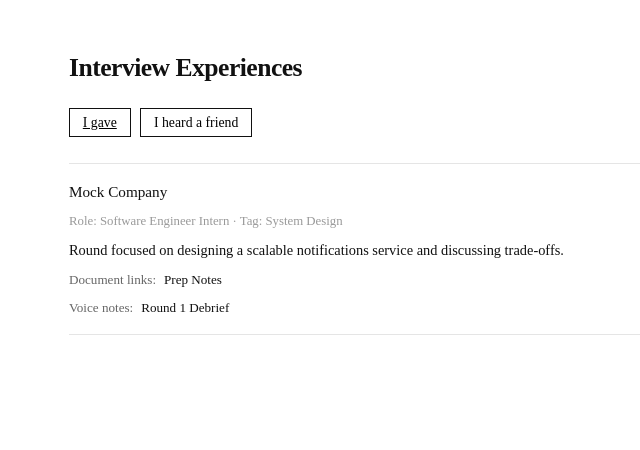
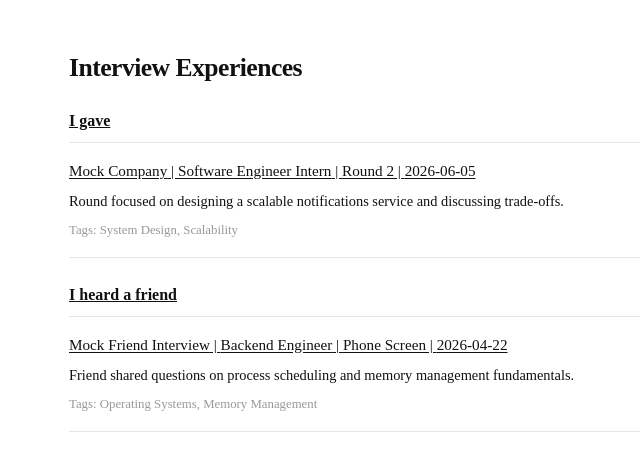
Before and after one commit to Asharma538/info, a React (Vite) app in the folder info/: page /posts in a window 1280 px wide. Shown: the top 450 px of the page, without its empty margins (255-895 px from the left). Built offline with nearby package versions, Linux system fonts and the light colour scheme; a web font is replaced by a local one.

Commit message:
feat: add interview post detail page and sectioned post listings

```diff
--- a/info/public/info.json
+++ b/info/public/info.json
@@ -3,7 +3,9 @@
     "iGave": [
       {
         "company": "Mock Company",
-        "tag": "System Design",
+        "tags": ["System Design", "Scalability"],
+        "round": "Round 2",
+        "date": "2026-06-05",
         "desc": "Round focused on designing a scalable notifications service and discussing trade-offs.",
         "role": "Software Engineer Intern",
         "documentLinks": [
@@ -23,7 +25,9 @@
     "iHeardAFriend": [
       {
         "company": "Mock Friend Interview",
-        "tag": "Operating Systems",
+        "tags": ["Operating Systems", "Memory Management"],
+        "round": "Phone Screen",
+        "date": "2026-04-22",
         "desc": "Friend shared questions on process scheduling and memory management fundamentals.",
         "role": "Backend Engineer",
         "documentLinks": [
--- a/info/src/App.css
+++ b/info/src/App.css
@@ -131,6 +131,17 @@ body, html, #root {
   flex-direction: column;
 }
 
+.posts-sections {
+  display: grid;
+  gap: 1.5rem;
+}
+
+.posts-section-title {
+  font-size: 1rem;
+  margin-bottom: 0.5rem;
+  text-decoration: underline;
+}
+
 .posts-tabs {
   display: flex;
   gap: 0.6rem;
@@ -168,6 +179,8 @@ body, html, #root {
 .post-title {
   font-size: 0.95rem;
   font-weight: 500;
+  text-decoration: underline;
+  text-underline-offset: 2px;
 }
 
 .post-meta {
@@ -175,9 +188,28 @@ body, html, #root {
   color: #999;
 }
 
+.post-meta-line {
+  font-size: 0.88rem;
+  margin-bottom: 0.6rem;
+}
+
+.post-category {
+  font-size: 0.8rem;
+  margin-bottom: 0.8rem;
+  text-decoration: underline;
+}
+
 .post-desc {
   margin: 0;
   font-size: 0.9rem;
+}
+
+.post-tags {
+  display: flex;
+  flex-wrap: wrap;
+  gap: 0.5rem;
+  margin: 1rem 0;
+  font-size: 0.82rem;
 }
 
 .post-links-group {
--- a/info/src/App.jsx
+++ b/info/src/App.jsx
@@ -1,5 +1,6 @@
 import { useEffect, useState } from 'react'
 import { Navigate, Route, Routes } from 'react-router-dom'
+import PostPage from './pages/PostPage'
 import Posts from './pages/Posts'
 import './App.css'
 
@@ -18,6 +19,7 @@ function App() {
     <Routes>
       <Route path="/" element={<Navigate to="/posts" replace />} />
       <Route path="/posts" element={<Posts interviews={info.interviews} />} />
+      <Route path="/posts/:category/:postIndex" element={<PostPage interviews={info.interviews} />} />
     </Routes>
   )
 }
--- /dev/null
+++ b/info/src/pages/PostPage.jsx
@@ -0,0 +1,67 @@
+import { Link, Navigate, useParams } from 'react-router-dom'
+
+const tabLabels = {
+  iGave: 'I gave',
+  iHeardAFriend: 'I heard a friend',
+}
+
+function getTags(post) {
+  if (Array.isArray(post?.tags)) return post.tags
+  return post?.tag ? [post.tag] : []
+}
+
+export default function PostPage({ interviews = {} }) {
+  const { category, postIndex } = useParams()
+  const posts = interviews[category] || []
+  const post = posts[Number(postIndex)]
+
+  if (!post) {
+    return <Navigate to="/posts" replace />
+  }
+
+  const tags = getTags(post)
+
+  return (
+    <div className="posts-page">
+      <header className="posts-header">
+        <Link to="/posts" className="back-link">
+          ← Back
+        </Link>
+        <h1>{post.company}</h1>
+      </header>
+
+      <p className="post-meta-line">
+        {post.company} | {post.role} | {post.round} | {post.date}
+      </p>
+      <p className="post-category">{tabLabels[category] || category}</p>
+      <p className="post-desc">{post.desc}</p>
+
+      <div className="post-tags">
+        <span className="post-links-label">Tags:</span>
+        {tags.length ? tags.map((tag) => <span key={tag}>{tag}</span>) : <span className="post-empty">None yet</span>}
+      </div>
+
+      <div className="post-links-group">
+        <span className="post-links-label">Document links:</span>
+        {(post.documentLinks || []).map((link) => (
+          <a key={`${link.text}-${link.url}`} href={link.url} target="_blank" rel="noopener noreferrer">
+            {link.text}
+          </a>
+        ))}
+      </div>
+
+      <div className="post-links-group">
+        <span className="post-links-label">Voice notes:</span>
+        {(post.voiceNotes || []).length ? (
+          (post.voiceNotes || []).map((note) => (
+            <a key={`${note.text}-${note.url}`} href={note.url} target="_blank" rel="noopener noreferrer">
+              {note.text}
+            </a>
+          ))
+        ) : (
+          <span className="post-empty">None yet</span>
+        )}
+      </div>
+    </div>
+  )
+}
--- a/info/src/pages/Posts.jsx
+++ b/info/src/pages/Posts.jsx
@@ -1,69 +1,45 @@
-import { useMemo, useState } from 'react'
+import { Link } from 'react-router-dom'
 
 const tabs = [
   { key: 'iGave', label: 'I gave' },
   { key: 'iHeardAFriend', label: 'I heard a friend' },
 ]
 
+function getTags(interview) {
+  if (Array.isArray(interview?.tags)) return interview.tags
+  return interview?.tag ? [interview.tag] : []
+}
+
 export default function Posts({ interviews = {} }) {
-  const [activeTab, setActiveTab] = useState('iGave')
-
-  const activeInterviews = useMemo(() => interviews[activeTab] || [], [interviews, activeTab])
-
   return (
     <div className="posts-page">
       <header className="posts-header">
         <h1>Interview Experiences</h1>
       </header>
 
-      <div className="posts-tabs" role="tablist" aria-label="Interview categories">
+      <div className="posts-sections">
         {tabs.map((tab) => (
-          <button
-            key={tab.key}
-            type="button"
-            role="tab"
-            aria-selected={activeTab === tab.key}
-            className={`posts-tab ${activeTab === tab.key ? 'active' : ''}`}
-            onClick={() => setActiveTab(tab.key)}
-          >
-            {tab.label}
-          </button>
+          <section key={tab.key} className="posts-section">
+            <h2 className="posts-section-title">{tab.label}</h2>
+            <ul className="posts-list">
+              {(interviews[tab.key] || []).map((interview, index) => {
+                const tags = getTags(interview)
+                return (
+                  <li key={`${interview.company}-${index}`} className="post-item">
+                    <div className="post-info">
+                      <Link to={`/posts/${tab.key}/${index}`} className="post-title">
+                        {interview.company} | {interview.role} | {interview.round} | {interview.date}
+                      </Link>
+                      <p className="post-desc">{interview.desc}</p>
+                      <span className="post-meta">Tags: {tags.length ? tags.join(', ') : 'None'}</span>
+                    </div>
+                  </li>
+                )
+              })}
+            </ul>
+          </section>
         ))}
       </div>
-
-      <ul className="posts-list">
-        {activeInterviews.map((interview, index) => (
-          <li key={`${interview.company}-${index}`} className="post-item">
-            <div className="post-info">
-              <span className="post-title">{interview.company}</span>
-              <span className="post-meta">Role: {interview.role} · Tag: {interview.tag}</span>
-              <p className="post-desc">{interview.desc}</p>
-
-              <div className="post-links-group">
-                <span className="post-links-label">Document links:</span>
-                {(interview.documentLinks || []).map((link) => (
-                  <a key={`${link.text}-${link.url}`} href={link.url} target="_blank" rel="noopener noreferrer">
-                    {link.text}
-                  </a>
-                ))}
-              </div>
-
-              <div className="post-links-group">
-                <span className="post-links-label">Voice notes:</span>
-                {(interview.voiceNotes || []).length ? (
-                  (interview.voiceNotes || []).map((note) => (
-                    <a key={`${note.text}-${note.url}`} href={note.url} target="_blank" rel="noopener noreferrer">
-                      {note.text}
-                    </a>
-                  ))
-                ) : (
-                  <span className="post-empty">None yet</span>
-                )}
-              </div>
-            </div>
-          </li>
-        ))}
-      </ul>
     </div>
   )
 }
```
